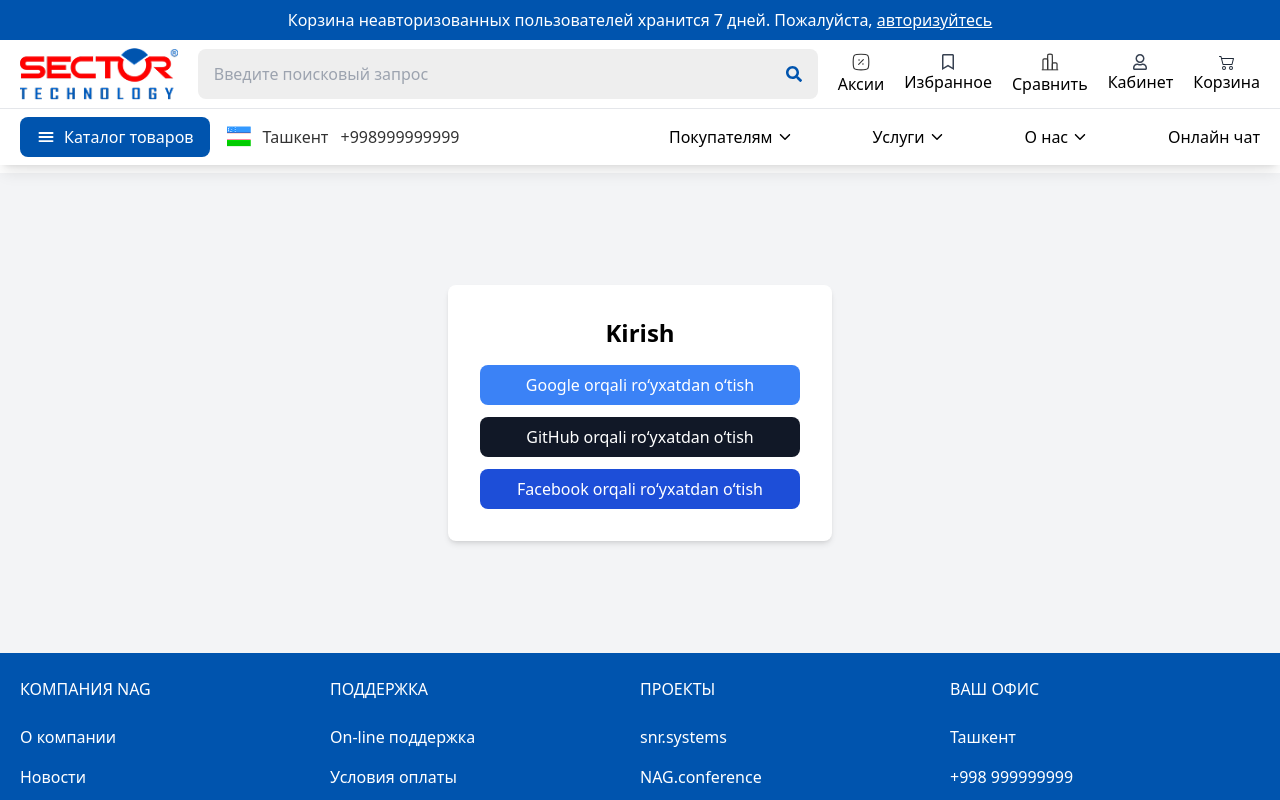
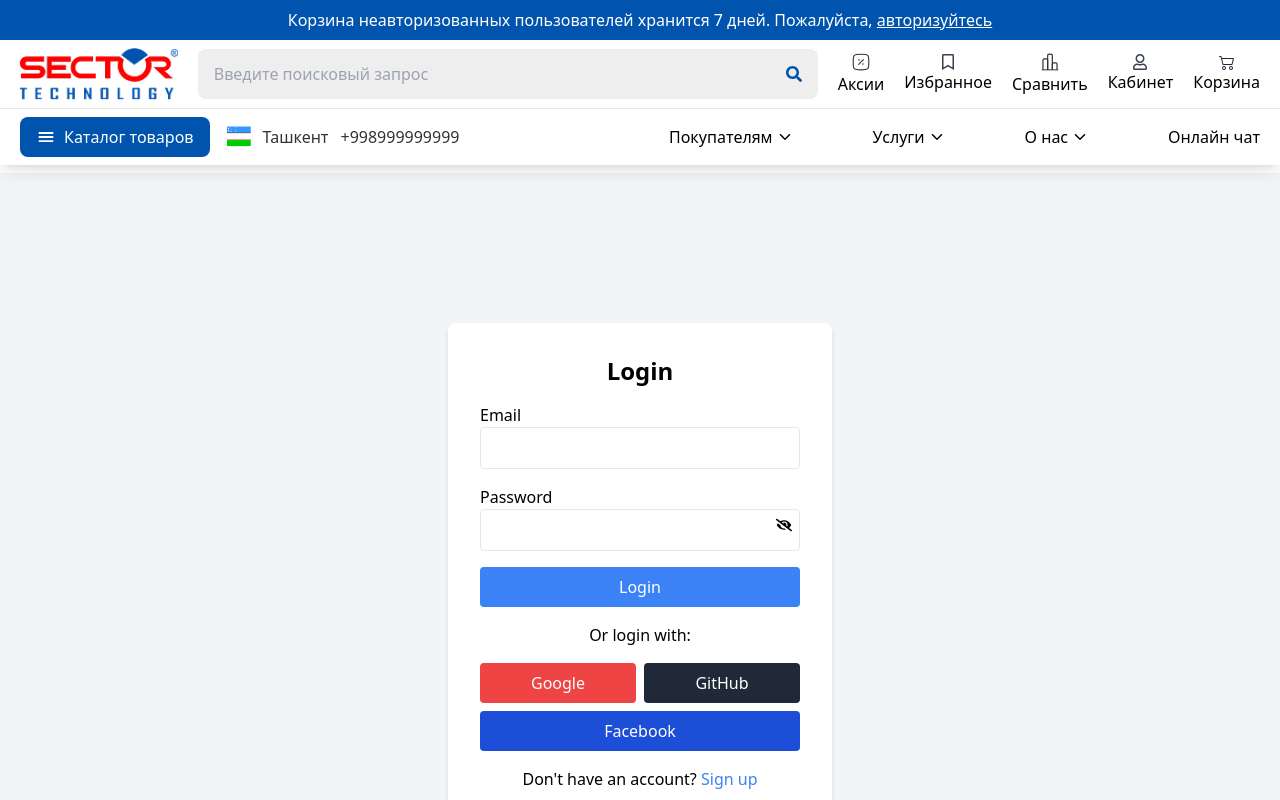
Before and after one commit to Shaxriyor0428/internet-magazin, a React (Vite) app: page /login in a window 1280 px wide. Shown: the top 800 px of the page. Built offline with nearby package versions, Linux system fonts and the light colour scheme; no server answers.

Commit message:
fixed login

```diff
--- a/package.json
+++ b/package.json
@@ -10,17 +10,20 @@
     "preview": "vite preview"
   },
   "dependencies": {
+    "@hookform/resolvers": "^4.1.0",
     "@reduxjs/toolkit": "^2.5.1",
     "i18next": "^24.2.2",
     "react": "^18.3.1",
     "react-dom": "^18.3.1",
+    "react-hook-form": "^7.54.2",
     "react-hot-toast": "^2.5.2",
     "react-i18next": "^15.4.0",
     "react-icons": "^5.4.0",
     "react-redux": "^9.2.0",
     "react-router-dom": "^7.1.5",
     "sass": "^1.84.0",
-    "socket.io-client": "^4.8.1"
+    "socket.io-client": "^4.8.1",
+    "yup": "^1.6.1"
   },
   "devDependencies": {
     "@eslint/js": "^9.13.0",
--- a/src/components/header/Section-one.tsx
+++ b/src/components/header/Section-one.tsx
@@ -11,7 +11,7 @@ const SectionOne = () => {
   }, []);
 
   return (
-    <div className="bg-primary h-10 text-center grid place-items-center">
+    <div className="bg-primary min-h-10 text-center grid place-items-center">
       <p className="text-white cursor-pointer">
         {t("header.sectionOne.title")}{" "}
         <span className="underline">{t("header.sectionOne.title2")}</span>
--- a/src/pages/login/Login.tsx
+++ b/src/pages/login/Login.tsx
@@ -1,6 +1,23 @@
-import { useEffect } from "react";
+import { useEffect, useState } from "react";
+import { Link, useSearchParams } from "react-router-dom";
+import { FaEye, FaEyeSlash } from "react-icons/fa";
+import { useForm } from "react-hook-form";
+import { yupResolver } from "@hookform/resolvers/yup";
+import * as yup from "yup";
 import toast from "react-hot-toast";
-import { useSearchParams } from "react-router-dom";
+
+const schema = yup.object({
+  email: yup.string().email("Invalid email").required("Email is required"),
+  password: yup
+    .string()
+    .min(4, "Password must be at least 4 characters")
+    .required("Password is required"),
+});
+
+interface ILogin {
+  email: string;
+  password: string;
+}
 
 const Login = () => {
   const [searchParams] = useSearchParams();
@@ -15,43 +32,104 @@ const Login = () => {
       window.location.href = "https://internet-magazin-mu.vercel.app";
     }
   }, [token]);
+  const [showPassword, setShowPassword] = useState(false);
 
-  // Login handlerlar
-  const handleLogin = (provider: "google" | "facebook" | "github") => {
+  const {
+    register,
+    handleSubmit,
+    formState: { errors },
+  } = useForm<ILogin>({
+    resolver: yupResolver(schema),
+    mode: "onBlur",
+  });
+
+  const onSubmit = (data: ILogin) => {
+    console.log("User Data:", data);
+    toast.success("Logged in successfully!", { position: "top-right" });
+  };
+
+  const handleOAuthLogin = (provider: "google" | "github" | "facebook") => {
     const urls = {
       google: "https://shaxriyorbek.uz/auth/google/login",
       github: "https://shaxriyorbek.uz/auth/github/login",
       facebook: "http://localhost:3003/auth/facebook/login",
     };
     window.location.href = urls[provider];
-    // console.log(urls[provider]);
   };
 
   return (
-    <div className="min-h-[60vh] flex items-center justify-center bg-gray-100">
-      <div className="p-8 bg-white shadow-md rounded-lg max-w-sm text-center">
-        <h2 className="text-2xl font-semibold mb-4">Kirish</h2>
+    <div className="min-h-screen flex items-center justify-center bg-gray-100">
+      <div className="p-8 bg-white shadow-md rounded-lg max-w-sm w-full">
+        <h2 className="text-2xl font-semibold text-center mb-4">Login</h2>
 
-        <button
-          className="w-full py-2 mb-3 bg-blue-500 text-white rounded-lg hover:bg-blue-600 transition"
-          onClick={() => handleLogin("google")}
-        >
-          Google orqali ro‘yxatdan o‘tish
-        </button>
+        <form onSubmit={handleSubmit(onSubmit)} className="space-y-4">
+          <div>
+            <label>Email</label>
+            <input
+              {...register("email")}
+              type="email"
+              className="w-full p-2 border rounded"
+            />
+            {errors.email && (
+              <p className="text-red-500 text-sm">{errors.email.message}</p>
+            )}
+          </div>
 
-        <button
-          className="w-full py-2 mb-3 bg-gray-900 text-white rounded-lg hover:bg-gray-800 transition"
-          onClick={() => handleLogin("github")}
-        >
-          GitHub orqali ro‘yxatdan o‘tish
-        </button>
+          <div>
+            <label>Password</label>
+            <div className="relative">
+              <input
+                {...register("password")}
+                type={showPassword ? "text" : "password"}
+                className="w-full p-2 border rounded"
+              />
+              <span
+                onClick={() => setShowPassword(!showPassword)}
+                className="absolute right-2 top-2 cursor-pointer"
+              >
+                {showPassword ? <FaEye /> : <FaEyeSlash />}
+              </span>
+            </div>
+            {errors.password && (
+              <p className="text-red-500 text-sm">{errors.password.message}</p>
+            )}
+          </div>
 
-        <button
-          className="w-full py-2 bg-blue-700 text-white rounded-lg hover:bg-blue-800 transition"
-          onClick={() => handleLogin("facebook")}
-        >
-          Facebook orqali ro‘yxatdan o‘tish
-        </button>
+          <button className="w-full bg-blue-500 text-white p-2 rounded">
+            Login
+          </button>
+        </form>
+
+        <div className="text-center mt-4">
+          <p>Or login with:</p>
+          <div className="grid grid-cols-2 gap-2 mt-4">
+            <button
+              onClick={() => handleOAuthLogin("google")}
+              className="bg-red-500 text-white p-2 rounded flex items-center justify-center"
+            >
+              Google
+            </button>
+            <button
+              onClick={() => handleOAuthLogin("github")}
+              className="bg-gray-800 text-white p-2 rounded flex items-center justify-center"
+            >
+              GitHub
+            </button>
+            <button
+              onClick={() => handleOAuthLogin("facebook")}
+              className="bg-blue-700 text-white p-2 rounded flex items-center justify-center col-span-2"
+            >
+              Facebook
+            </button>
+          </div>
+        </div>
+
+        <p className="text-center mt-4">
+          Don't have an account?{" "}
+          <Link to="/auth/sign-up" className="text-blue-500">
+            Sign up
+          </Link>
+        </p>
       </div>
     </div>
   );
```
Also changed, not shown: 1 other file (tests, documents, lock files or other folders).
